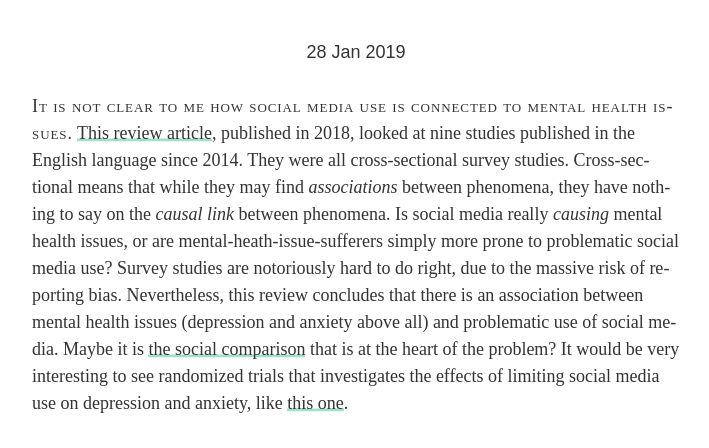
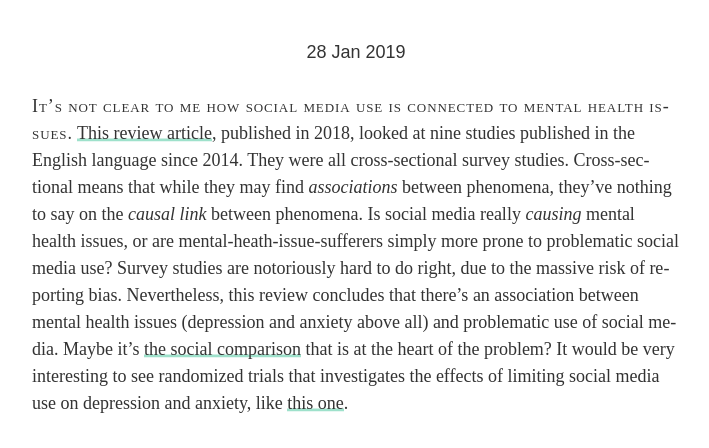
Before and after one commit to hertze/hertze.github.io, a Jekyll site: the page built from _posts/2019-01-28-social-media-illness.md, in a window 1280 px wide. Shown: the part 301-749 px from the top of the page, without its empty margins (284-993 px from the left). Built offline with Jekyll 4.4.1, drawn with Linux system fonts in a browser that asks for light colours; some web fonts are replaced.

Commit message:
Contractions

```diff
--- a/_posts/2019-01-28-social-media-illness.md
+++ b/_posts/2019-01-28-social-media-illness.md
@@ -3,4 +3,4 @@ title: Is social media really causing mental health issues?
 layout: post
 ---
 
-**It is not clear to me how social media use is connected to mental health issues.** [This review article](https://doi.org/10.3389/fpsyt.2018.00686), published in 2018, looked at nine studies published in the English language since 2014. They were all cross-sectional survey studies. Cross-sectional means that while they may find *associations* between phenomena, they have nothing to say on the *causal link* between phenomena. Is social media really *causing* mental health issues, or are mental-heath-issue-sufferers simply more prone to problematic social media use? Survey studies are notoriously hard to do right, due to the massive risk of reporting bias. Nevertheless, this review concludes that there is an association between mental health issues (depression and anxiety above all) and problematic use of social media. Maybe it is [the social comparison](https://doi.org/10.1521/jscp.2014.33.8.701) that is at the heart of the problem? It would be very interesting to see randomized trials that investigates the effects of limiting social media use on depression and anxiety, like [this one](https://doi.org/10.1521/jscp.2018.37.10.751).
+**It’s not clear to me how social media use is connected to mental health issues.** [This review article](https://doi.org/10.3389/fpsyt.2018.00686), published in 2018, looked at nine studies published in the English language since 2014. They were all cross-sectional survey studies. Cross-sectional means that while they may find *associations* between phenomena, they’ve nothing to say on the *causal link* between phenomena. Is social media really *causing* mental health issues, or are mental-heath-issue-sufferers simply more prone to problematic social media use? Survey studies are notoriously hard to do right, due to the massive risk of reporting bias. Nevertheless, this review concludes that there’s an association between mental health issues (depression and anxiety above all) and problematic use of social media. Maybe it’s [the social comparison](https://doi.org/10.1521/jscp.2014.33.8.701) that is at the heart of the problem? It would be very interesting to see randomized trials that investigates the effects of limiting social media use on depression and anxiety, like [this one](https://doi.org/10.1521/jscp.2018.37.10.751).
```
